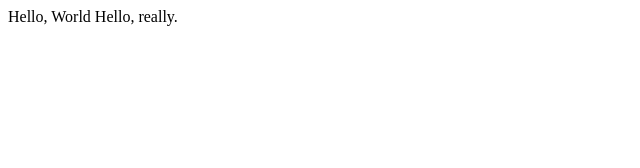
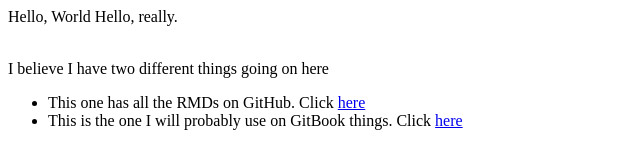
Before and after one commit to esevin/oer, a plain HTML site: page index.html in a window 1280 px wide. Shown: the whole page, without its empty margins (0-640 px from the left). Drawn offline with Linux system fonts and the light colour scheme.

Commit message:
Update index.html

```diff
--- a/index.html
+++ b/index.html
@@ -1,4 +1,11 @@
 <html>
   <head>Hello, World</head>
-  <body>Hello, really.</body>
+  <body>Hello, really. <br><br>
+
+  <p> I believe I have two different things going on here</p>
+    <ul>
+      <li> This one has all the RMDs on GitHub. Click <a href="/rmd/index.html">here</a></li>
+      <li> This is the one I will probably use on GitBook things. Click <a href="https://oer-1.gitbook.io/oer-390-draft">here</a> </li>
+    </ul>
+  </body>
 </html>
```
